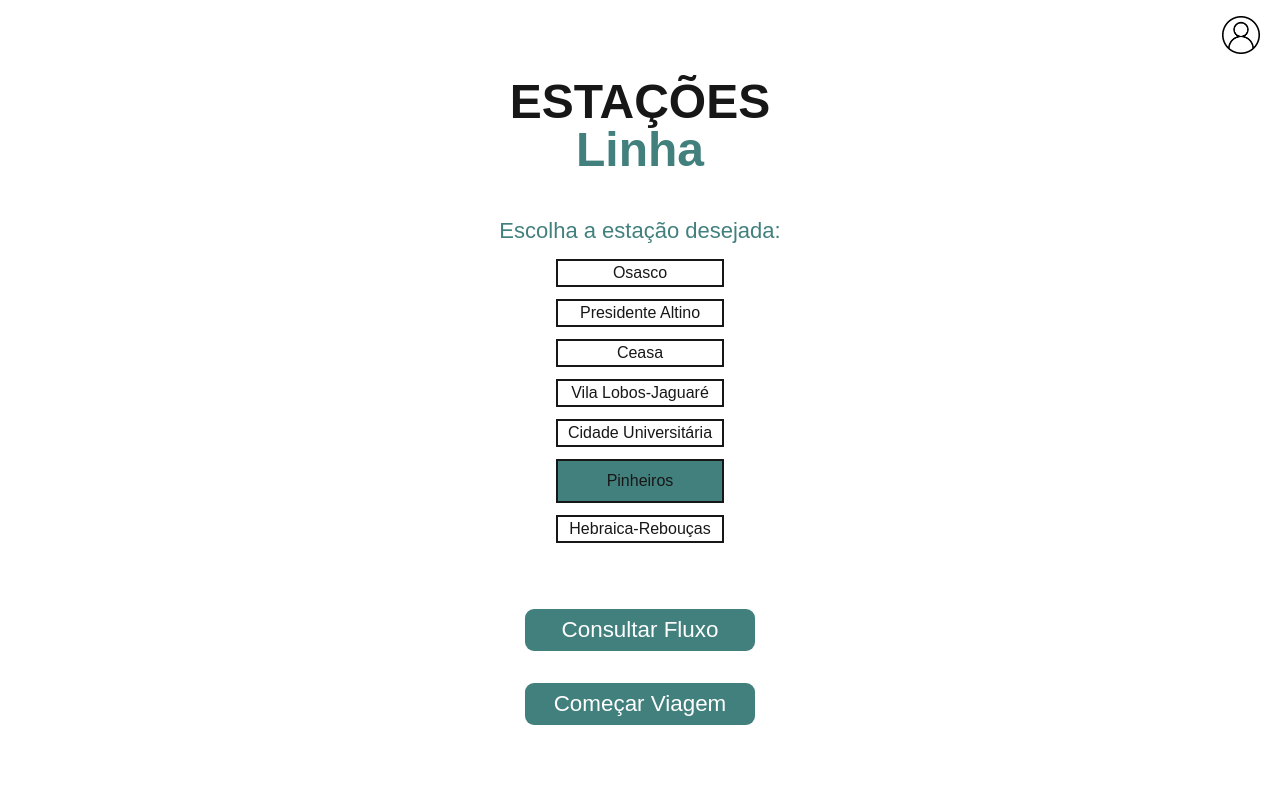
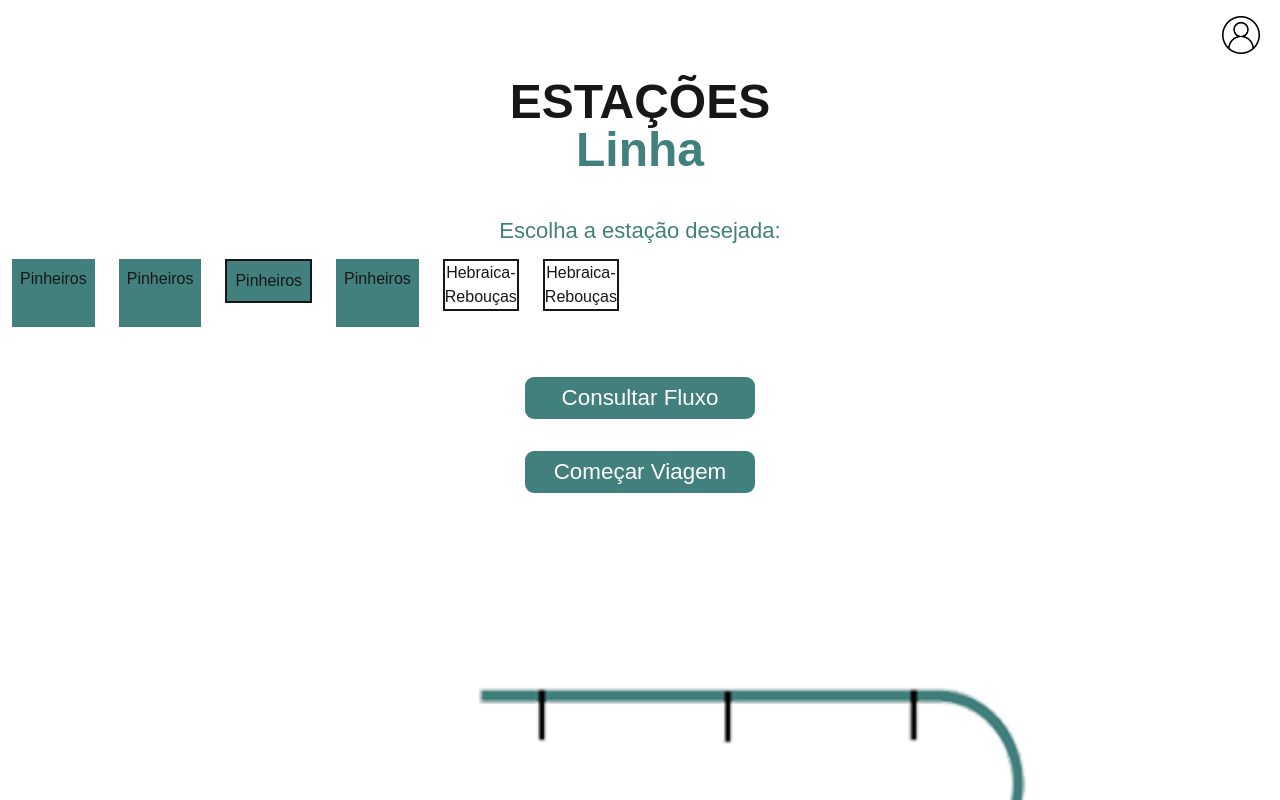
Before and after one commit to matteusviegas/ChallengeFrontEnd4, a Next.js app in the folder SPRINT3/sprint3/: page /esmeralda in a window 1280 px wide. Shown: the top 800 px of the page. Built offline with nearby package versions, Linux system fonts and the light colour scheme.

Commit message:
mexendo um pouco mais com as telas

```diff
--- a/SPRINT3/sprint3/src/app/Components/Avisos.tsx
+++ b/SPRINT3/sprint3/src/app/Components/Avisos.tsx
@@ -93,13 +93,22 @@ const Avisos = () => {
       </div>
 
       <div className="text-center  flex flex-col mt-12">
-        <h1 className="text-[2rem] font-bold text-[#42807D] mb-4">Sua opinião importa!</h1>
-        <p className="text-lg text-gray-600 mb-6">
-          É importante para que possamos trazer melhorias futuras!
-        </p>
-     <Link href="/sugestao">
-     <p className="cursor-pointer p-8 text-3xl  ">IMAGE AONDE VAI TER O ICONE PRO FORMULARIO </p>
+        <h1 className="text-[3.3rem] font-bold text-[#42807D] mb-4">Sua opinião importa!</h1>
+        <p className="lg:text-4xl text-gray-600 mb-6">
+  É importante para que possamos trazer melhorias futuras!
+</p>
+
+ <div className="w-[5%] text-center mb-7  mx-auto">
+
+ <Link href="/sugestao">
+
+
+     <img className="lg:h-[70px] " src="/img_icons/image_form.png" alt="formulario" />
+
      </Link>
+
+
+ </div>
 
 
         <Link href="/header">
--- a/SPRINT3/sprint3/src/app/Components/TelaLogin.tsx
+++ b/SPRINT3/sprint3/src/app/Components/TelaLogin.tsx
@@ -29,22 +29,21 @@ const TelaLogin = () => {
   };
 
   return (
-    <div className="flex items-center justify-center min-h-screen bg-gray-100 px-4">
-      <div className='mx-auto p-8 border-6 border-solid border-green-800 bg-white border-[2px] w-full max-w-[490px] border-gray-300 rounded-lg'>
+    <div className="flex items-center justify-center min-h-screen  text-start px-4">
+      <div className='mx-auto p-8 border-6 border-solid border-green-800 w-full lg:w-[700px]   lg:h-[644px] bg-white border-[2px] w-full  border-gray-300 rounded-lg'>
         <h1 className="text-2xl font-semibold text-center mb-4">LOGO</h1>
 
-        {/* Exibição da mensagem de erro */}
         {erroLogin && <p className="text-red-500 p-5 text-xl">{erroLogin}</p>}
 
         <form onSubmit={handleSubmit}>
-          <div className="mb-4">
+          <div className="mb-4 mt-15 lg:w-[90%] mx-auto">
             <label htmlFor="usuario" className="pl-2 block text-[1.1rem] font-medium text-gray-700">Usuário:</label>
             <input
               type="text"
               id="usuario"
               name="usuario"
               placeholder="Digite seu usuário"
-              className="w-full bg-[#42807D] p-4 border border-gray-300 rounded-[30px] mt-2 text-[#fff] text-[1.2rem] sm:text-[1rem] sm:p-3"
+              className="w-full bg-[#42807D] p-4 border border-gray-300 rounded-[30px] mt-2 text-[#fff] lg:text-[1.2rem] sm:text-[1rem] sm:p-3"
               value={usuario}
               onChange={(e) => setUsuario(e.target.value)}
             />
--- a/SPRINT3/sprint3/src/app/esmeralda/page.tsx
+++ b/SPRINT3/sprint3/src/app/esmeralda/page.tsx
@@ -7,18 +7,28 @@ const Esmeralda =()=>{
         <h1 className="mx-auto mt-6 w-[24%] font-bold text-5xl">ESTAÇÕES <span className="text-[#42807D] ">Linha</span> </h1>
 <p className=" mt-10 text-[22px] text-[#42807D] ">Escolha a estação desejada:</p>
 
+<div className=" mx-auto relative">
+  <ul className="relative flex  w-[20%] z-10">
+  <div className="flex top-[40px]">
+   <li className=" m-3 p-2 cursor-pointer bg-[#42807D]">Pinheiros</li>
+    <li className=" m-3 p-2 cursor-pointer bg-[#42807D]">Pinheiros</li>
+    <Link href="/pinheiros">
+      <li className="border-[2px] m-3 p-2 cursor-pointer bg-[#42807D]">Pinheiros</li>
+    </Link>
 
-     <div className="w-[15%]  mx-auto">
-        <ul>
-            <li className="border-[2px] m-3 ">Osasco</li>
-            <li className="border-[2px] m-3">Presidente Altino</li>
-            <li className="border-[2px] m-3">Ceasa</li>
-            <li className="border-[2px] m-3">Vila Lobos-Jaguaré</li>
-            <li className="border-[2px] m-3">Cidade Universitária</li>
-         <Link href="/pinheiros"><li className="border-[2px] m-3 p-2 cursor-pointer bg-[#42807D]">Pinheiros</li> </Link>
-            <li className="border-[2px] mb-7 m-3">Hebraica-Rebouças</li>
-        </ul>
-     </div>
+  </div>
+
+  <div className="flex ">
+  <li className=" m-3 p-2 cursor-pointer bg-[#42807D]">Pinheiros</li>
+    <li className="border-[2px] mb-7 m-3">Hebraica-Rebouças</li>
+    <li className="border-[2px] mb-7 m-3">Hebraica-Rebouças</li>
+  </div>
+
+  </ul>
+  <img className="h-[1020px] w-[700px] absolute top-100 left-90" src="img/image_Line.png" alt="" />
+</div>
+
+
         </div>
         <div className="flex text-center flex-col gap-8 ">
           <Link href="/pinheiros ">
--- a/SPRINT3/sprint3/src/app/pinheiros/page.tsx
+++ b/SPRINT3/sprint3/src/app/pinheiros/page.tsx
@@ -10,9 +10,9 @@ const Pinheiros=()=>{
 <p className="bg-[#42807D] text-center  text-white w-[30%] p-2 text-[1.5rem] mx-auto">Operando normalmente</p>
      <p className="font-bold text-center m-8 text-[1.4rem]"> Lotação</p>
     <div className="flex w-[20%] mb-[60px] mx-auto">
-    <img className="h-[30px]" src="img/Vector 3.png" alt="vagão1" />
-       <img className="h-[30px]" src="img/Vector 3.png" alt="vagão1" />
-       <img className="h-[30px]" src="img/Vector 3.png" alt="vagão1" />
+    <img className="h-[30px]" src="img_icons/Vector 3.png" alt="vagão1" />
+       <img className="h-[30px]" src="img_icons/Vector 3.png" alt="vagão1" />
+       <img className="h-[30px]" src="img_icons/Vector 3.png" alt="vagão1" />
 
     </div>
     <div className="bg-[#42807D] text-white w-[30%] text-center mx-auto p-4 rounded-2xl">
@@ -32,10 +32,10 @@ const Pinheiros=()=>{
         </ul>
 
     </div>
-<div className="mx-auto mt-[60px] mx-auto">
+<div className="mt-[60px] mx-auto">
 
   <Link href="/esmeralda">
-  <button className="bg-green-400 p-2 cursor-pointe rounded-2xl  w-[30%]  ">Voltar</button>
+  <button className="bg-green-400  text-white p-4 cursor-pointe lg:text-2xl cursor-pointer mx-auto rounded-2xl  w-[20%]  ">Voltar</button>
 
   </Link>
     </div>
```
Also changed, not shown: SPRINT3/sprint3/public/img/image_Line.png (added), SPRINT3/sprint3/public/img_icons/image_form.png (renamed from SPRINT3/sprint3/public/img_icons/image 38.png).
